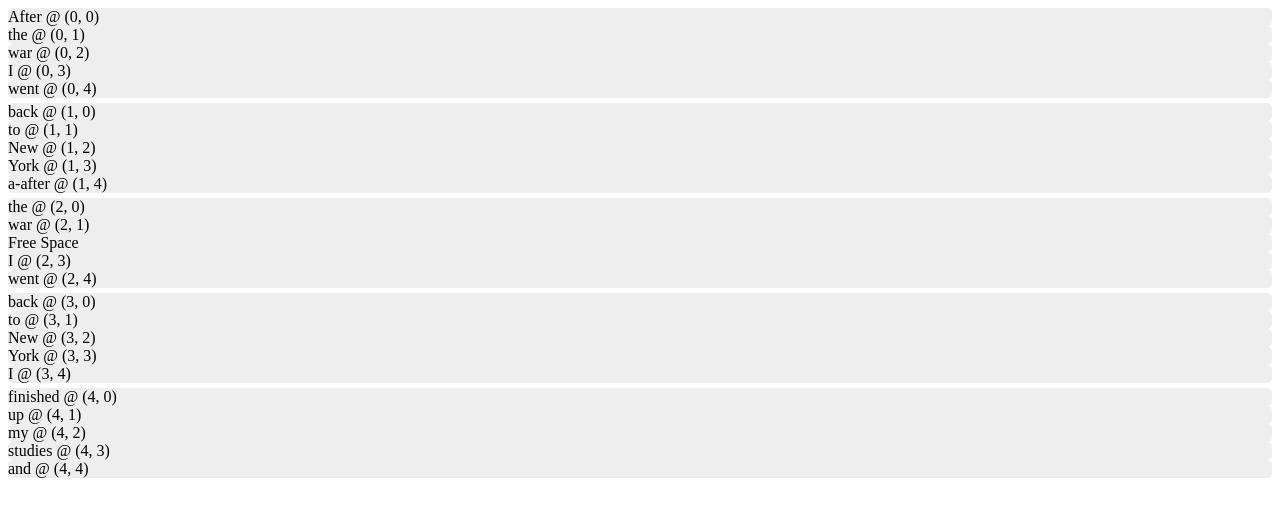
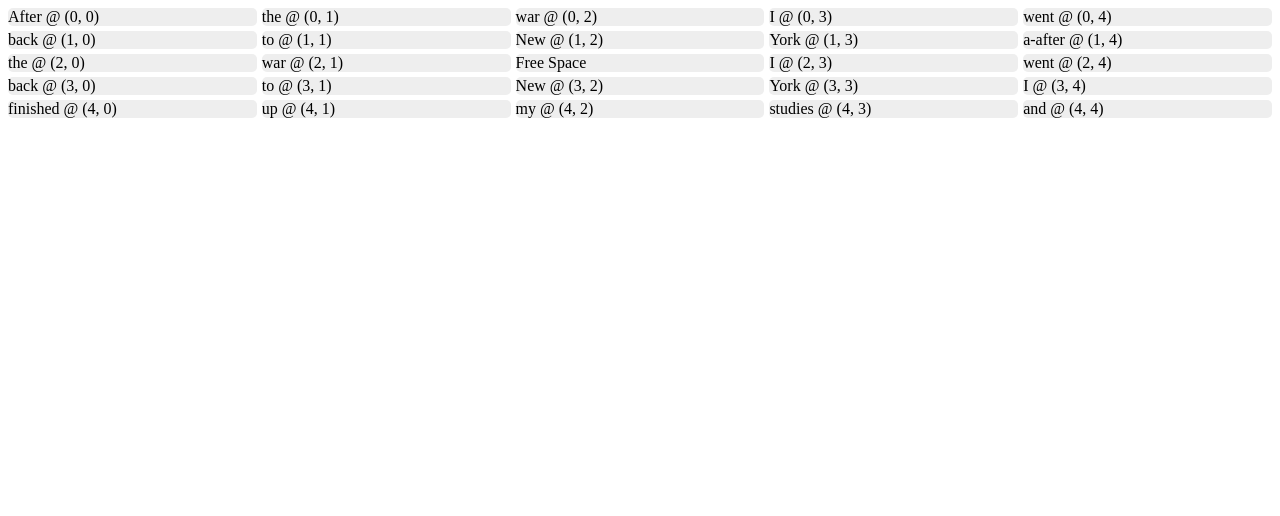
Before and after one commit to tomscallon/got-bingo, a React app: page / in a window 1280 px wide. Built offline with nearby package versions, Linux system fonts and the light colour scheme.

Commit message:
Add postcss config and install components, update BingoBoard css

```diff
--- a/client/components/BingoBoard.js
+++ b/client/components/BingoBoard.js
@@ -33,32 +33,33 @@
     );
   }
 
-  _renderRow(row: number): React.Node {
-    const {items, renderFreeSpace} = this.props;
-    let itemIndex = 5 * row + (row > 2 ? -1 : 0);
-
+  _renderFreeSpace(): React.Node {
     return (
-      <div className={BingoBoard.rowClassName}>{[
-        this._renderItem(items[itemIndex++], row, 0),
-        this._renderItem(items[itemIndex++], row, 1),
-
-        // If this is the middle row, render a free space instead of an item
-        row === 2 ?
-          <div className={BingoBoard.itemClassName}>{renderFreeSpace()}</div> :
-          this._renderItem(items[itemIndex++], row, 2),
-
-        this._renderItem(items[itemIndex++], row, 3),
-        this._renderItem(items[itemIndex++], row, 4),
-      ]}</div>
+      <div className={BingoBoard.itemClassName}>
+        {this.props.renderFreeSpace()}
+      </div>
     );
   }
 
   render() {
-    const {className} = this.props;
+    const {className, items, renderFreeSpace} = this.props;
+    const renderedItems = [];
+    for (let itemIndex = 0, row = 0; row < 5; row++) {
+      for (let col = 0; col < 5; col++) {
+        // Skip the free space.
+        if (row === 2 && col === 2) continue;
+
+        // Render the item at the current spot.
+        renderedItems.push(this._renderItem(items[itemIndex++], row, col));
+      }
+    }
+
+    // Insert the free space.
+    renderedItems.splice(12, 0, this._renderFreeSpace());
 
     return (
       <div className={`${className || ''} ${BingoBoard.boardClassName}`}>
-        {[0, 1, 2, 3, 4].map(i => this._renderRow(i))}
+        {renderedItems}
       </div>
     );
   }
--- a/client/components/BingoBoard.scss
+++ b/client/components/BingoBoard.scss
@@ -1,6 +1,6 @@
 .bingo-board {
   display: grid;
-  grid-template-columns: repeat(1fr, 5);
+  grid-template-columns: repeat(5, 1fr);
   grid-gap: 5px;
 }
 
--- a/package.json
+++ b/package.json
@@ -28,8 +28,12 @@
     "babel-loader": "^8.0.0-beta.4",
     "babel-plugin-transform-class-properties": "^6.24.1",
     "css-loader": "^1.0.0",
+    "cssnano": "^4.0.5",
     "flow-bin": "^0.78.0",
+    "node-sass": "^4.9.3",
+    "postcss-import": "^12.0.0",
     "postcss-loader": "^3.0.0",
+    "postcss-preset-env": "^5.3.0",
     "sass-loader": "^7.1.0",
     "style-loader": "^0.22.1",
     "webpack": "^4.16.0",
```
Also changed, not shown: client/postcss.config.js (added, +10 -0 lines), 1 other file.
